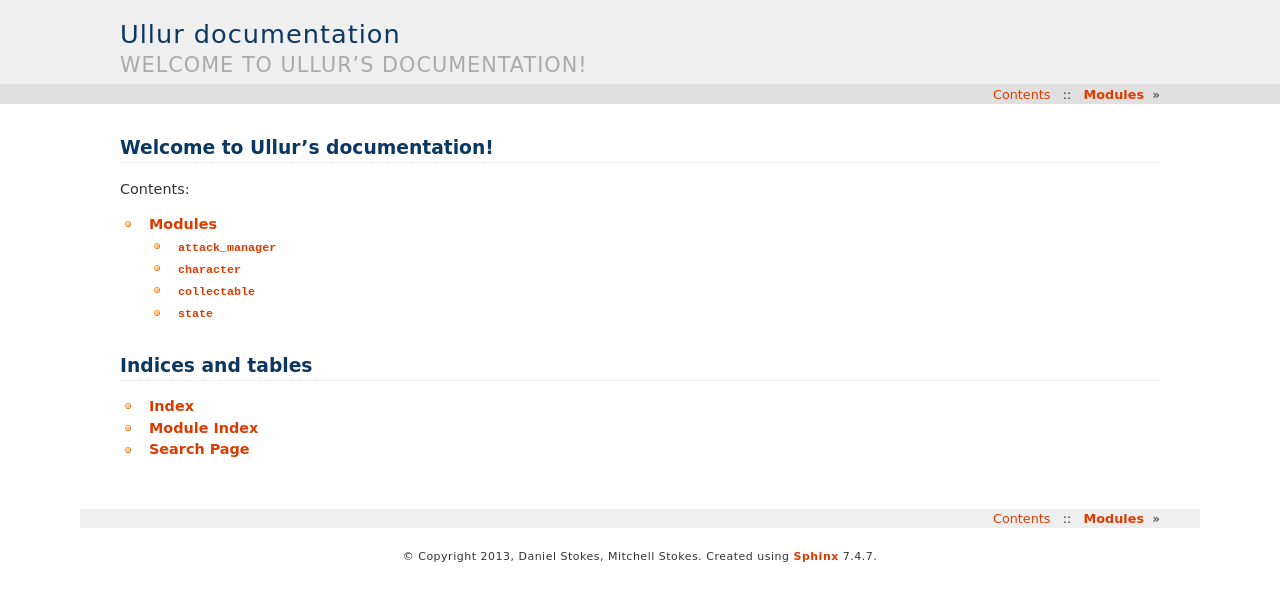
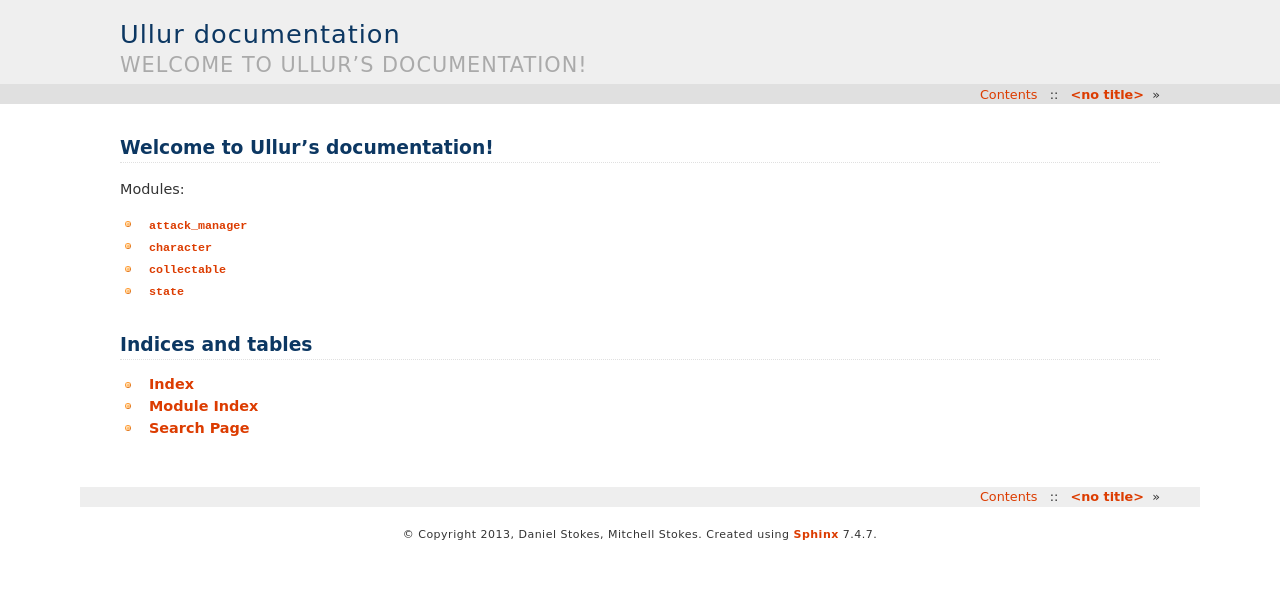
Before and after one commit to Moguri/ullur, a Sphinx documentation site: the page built from docs/index.rst, in a window 1280 px wide. Shown: the top 601 px of the page. Built offline with Sphinx 7.4.7, drawn with Linux system fonts in a browser that asks for light colours; some of the changed lines change nothing that is shown.

Commit message:
Docs: Making the index cleaner by getting rid of the nested modules list.

```diff
--- a/docs/api/modules.rst
+++ b/docs/api/modules.rst
@@ -1,8 +1,4 @@
-Modules
-=======
-
 .. toctree::
-   :maxdepth: 2
 
    attack_manager
    character
--- a/docs/index.rst
+++ b/docs/index.rst
@@ -6,10 +6,10 @@
 Welcome to Ullur's documentation!
 =================================
 
-Contents:
+Modules:
 
 .. toctree::
-   :maxdepth: 2
+   :maxdepth: 1
 
    api/modules
 
```
